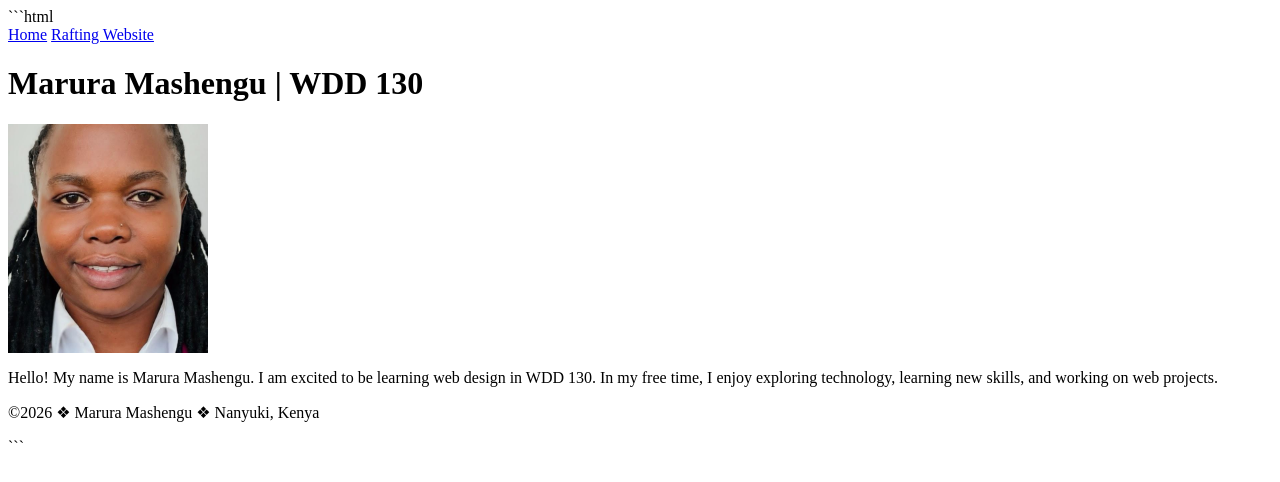
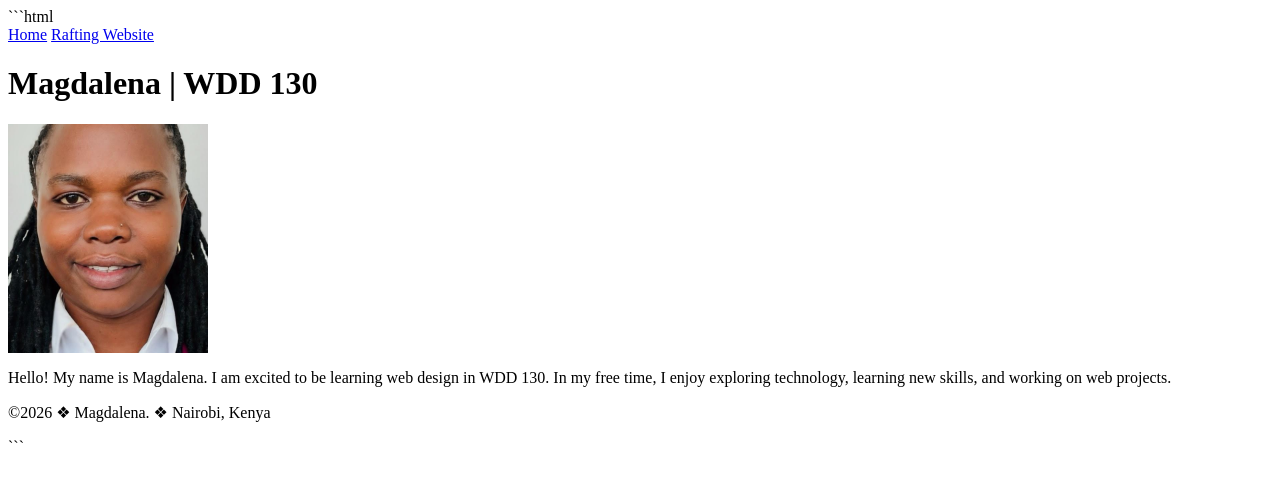
Before and after one commit to marulissa-crypto/wdd130, a plain HTML site: page index.html in a window 1280 px wide. Drawn offline with Linux system fonts and the light colour scheme.

Commit message:
Update name to match course audit system

```diff
--- a/index.html
+++ b/index.html
@@ -5,7 +5,7 @@
 <head>
     <meta charset="UTF-8">
     <meta name="viewport" content="width=device-width, initial-scale=1.0">
-    <title>Marura Mashengu | WDD 130</title>
+    <title>Magdalena | WDD 130</title>
 </head>
 
 <body>
@@ -18,19 +18,19 @@
     </header>
 
     <main>
-        <h1>Marura Mashengu | WDD 130</h1>
+        <h1>Magdalena | WDD 130</h1>
 
-        <img src="images/profile.jpg" alt="Marura Mashengu" width="200">
+        <img src="images/profile.jpg" alt="Magdalena" width="200">
 
         <p>
-            Hello! My name is Marura Mashengu. I am excited to be learning web design
+            Hello! My name is Magdalena. I am excited to be learning web design
             in WDD 130. In my free time, I enjoy exploring technology, learning new
             skills, and working on web projects.
         </p>
     </main>
 
     <footer>
-        <p>&copy;2026 ❖ Marura Mashengu ❖ Nanyuki, Kenya</p>
+        <p>&copy;2026 ❖ Magdalena. ❖ Nairobi, Kenya</p>
     </footer>
 
 </body>
```
